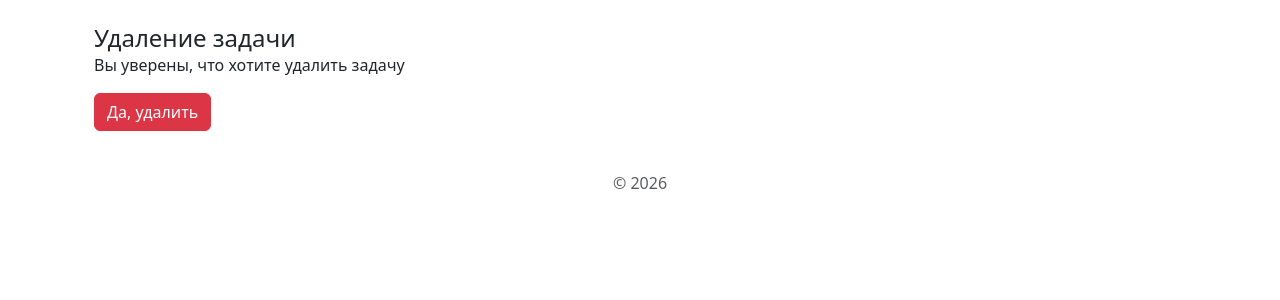
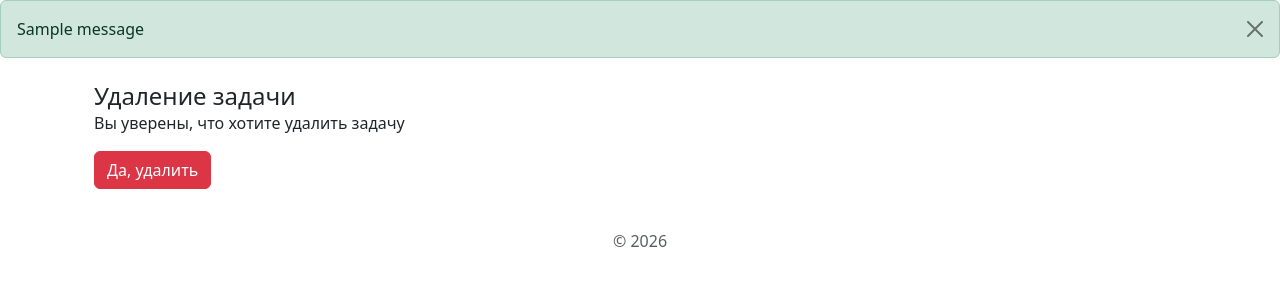
Before and after one commit to sirnapster88/python-project-52, a Django app: page /tasks/1/delete/ in a window 1280 px wide. Shown: the part 56-356 px from the top of the page. Run offline with Django 5.2, Linux system fonts and the light colour scheme; a user stored in the database is signed in; tables that the repository leaves empty hold one stand-in row (values such as "Sample post"); one stand-in notice (Sample message) is shown; some libraries are stand-ins or nearby versions.

Commit message:
change base.html

```diff
--- a/task_manager/tasks/tests.py
+++ b/task_manager/tasks/tests.py
@@ -79,6 +79,7 @@ class TaskCRUDTests(TestCase):
 
         messages = list(get_messages(response.wsgi_request))
         self.assertEqual(len(messages), 1)
+        self.assertEqual(str(messages[0]), 'Задача успешно создана')
 
 
     #READ
--- a/task_manager/tasks/views.py
+++ b/task_manager/tasks/views.py
@@ -16,11 +16,6 @@ class TaskListView(LoginRequiredMixin, FilterView):
     template_name = 'base/list.html'
     context_object_name = 'tasks'
     filterset_class = TaskFilter
-
-    # def get_filterset_kwargs(self, *args, **kwargs):
-    #     kwargs = super().get_filterset_kwargs(*args, **kwargs)
-    #     kwargs['request'] = self.request
-    #     return kwargs
 
     def get_context_data(self, **kwargs):
         context = super().get_context_data(**kwargs)
--- a/task_manager/templates/base.html
+++ b/task_manager/templates/base.html
@@ -54,6 +54,14 @@
 </header>
 
 <body>
+    {% if messages %}
+      {% for message in messages %}
+          <div class="alert alert-{{ message.tags }} alert-dismissible fade show" role="alert">
+              {{ message }}
+              <button type="button" class="btn-close" data-bs-dismiss="alert" aria-label="Close"></button>
+          </div>
+      {% endfor %}
+    {% endif %}
 
     <div class="container">
         {% bootstrap_messages %}
```
Also changed, not shown: task_manager/settings.py (+0 -9 lines).
